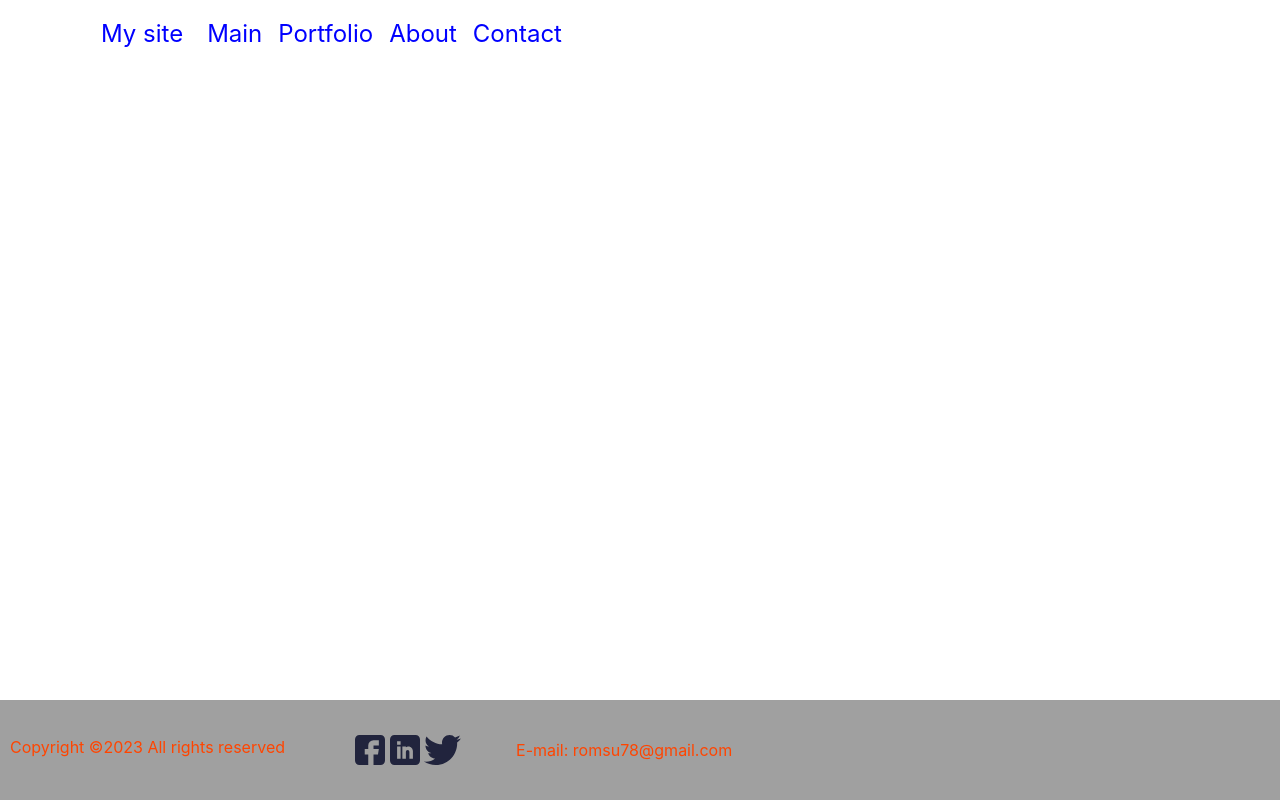
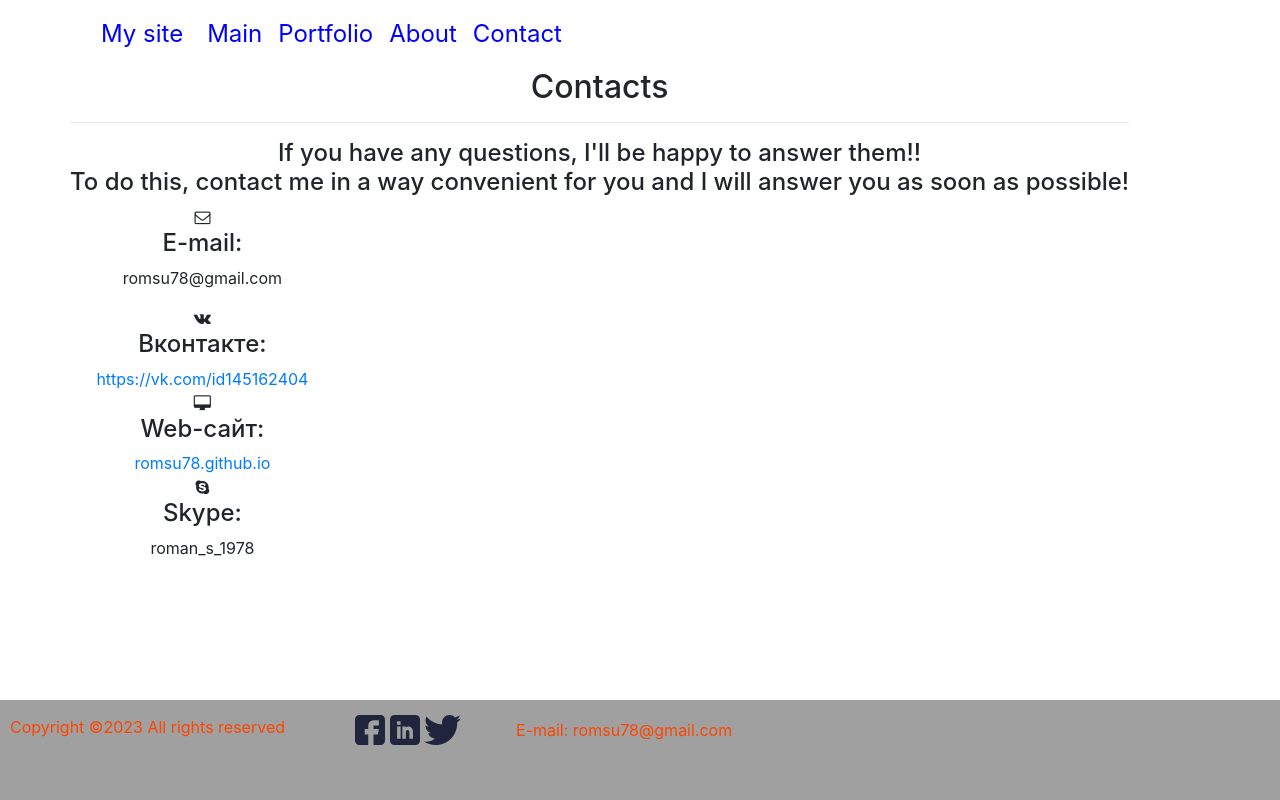
Before and after one commit to romsu78/romsu78.github.io, a plain HTML site: page contact.html in a window 1280 px wide. Drawn offline with nearby package versions, Linux system fonts and the light colour scheme.

Commit message:
Update contact.html

```diff
--- a/contact.html
+++ b/contact.html
@@ -6,13 +6,15 @@
     <meta name="viewport" content="width=device-width, initial-scale=1.0">
     <title>Web developer portfolio</title>
 
+    <link rel="stylesheet" href="./css/styles.css">
+
     <!-- <link rel="stylesheet" href="https://cdn.jsdelivr.net/npm/bootstrap@4.0.0/dist/css/bootstrap.min.css" integrity="sha384-Gn5384xqQ1aoWXA+058RXPxPg6fy4IWvTNh0E263XmFcJlSAwiGgFAW/dAiS6JXm" crossorigin="anonymous">
     <script src="https://cdn.jsdelivr.net/npm/bootstrap@4.0.0/dist/js/bootstrap.min.js" integrity="sha384-JZR6Spejh4U02d8jOt6vLEHfe/JQGiRRSQQxSfFWpi1MquVdAyjUar5+76PVCmYl" crossorigin="anonymous"></script>
     <script src="https://code.jquery.com/jquery-3.2.1.slim.min.js" integrity="sha384-KJ3o2DKtIkvYIK3UENzmM7KCkRr/rE9/Qpg6aAZGJwFDMVNA/GpGFF93hXpG5KkN" crossorigin="anonymous"></script>
     <script src="https://cdn.jsdelivr.net/npm/popper.js@1.12.9/dist/umd/popper.min.js" integrity="sha384-ApNbgh9B+Y1QKtv3Rn7W3mgPxhU9K/ScQsAP7hUibX39j7fakFPskvXusvfa0b4Q" crossorigin="anonymous"></script> -->
 
     <link rel="stylesheet" href="./css/bootstrap.css">
-    <link rel="stylesheet" href="./css/styles.css">
+    <link rel="stylesheet" href="https://maxcdn.bootstrapcdn.com/font-awesome/4.6.3/css/font-awesome.min.css">
 </head>
 <body>
     <header class="header-main">
@@ -35,7 +37,58 @@
     </header>
 
     <main>
+        <section id="contacts">
+            <div class="container">
+                <div class="row">
+                    <div class="cont-comm text-center">
+                        <div class="top-text-comm wow fadeInUp" data-wow-offset="150">
+                            <h2>Contacts</h2>
+                            <hr>
+                            <h4>If you have any questions, I'll be happy to answer them!!<br>
+                                To do this, contact me in a way convenient for you and I will answer you as soon as possible!</h4>
+                        </div>
+                        <div class="info">
+                            <div class="col-md-3 col-sm-3 col-xs-6 wow bounceInLeft" data-wow-offset="100">
+                                <div class="contact-box">
+                                    <div class="contacts-icon">
+                                        <i class="fa fa-envelope-o" aria-hidden="true"></i>
+                                    </div>
+                                    <h4>E-mail:</h4>
+                                    <p>romsu78@gmail.com</p>
+                                </div>
+                                <div class="contact-box">
+                                    <div class="contacts-icon">
+                                        <i class="fa fa-vk" aria-hidden="true"></i>
+                                    </div>
+                                    <h4>Вконтакте:</h4>
+                                    <a href="https://vk.com/id145162404">https://vk.com/id145162404</a>
+                                </div>
+                                <div></div>
+                            </div>
+                            <div class="col-md-3 col-sm-3 col-xs-6 wow bounceInLeft" data-wow-offset="100">
+                                <div class="contact-box">
+                                    <div class="contacts-icon">
+                                        <i class="fa fa-desktop" aria-hidden="true"></i>
+                                    </div>
+                                    <h4>Web-сайт:</h4>
+                                    <a href="https://romsu78.github.io">romsu78.github.io</a>
+                                </div>
+                                <div class="contact-box">
+                                    <div class="contacts-icon">
+                                        <i class="fa fa-skype" aria-hidden="true"></i>
+                                    </div>
+                                    <h4>Skype:</h4>
+                                    <p>roman_s_1978</p>
+                                </div>
+                            </div>
+                        </div>
+                    </div>
+                </div>
+            </div>
 
+            <div class="dummy">
+            </div>
+        </section>
     </main>
 
     <footer>
```
